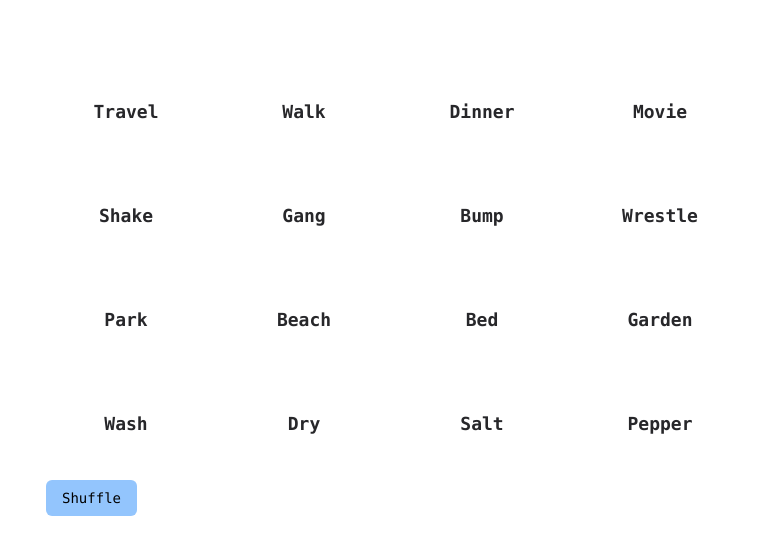
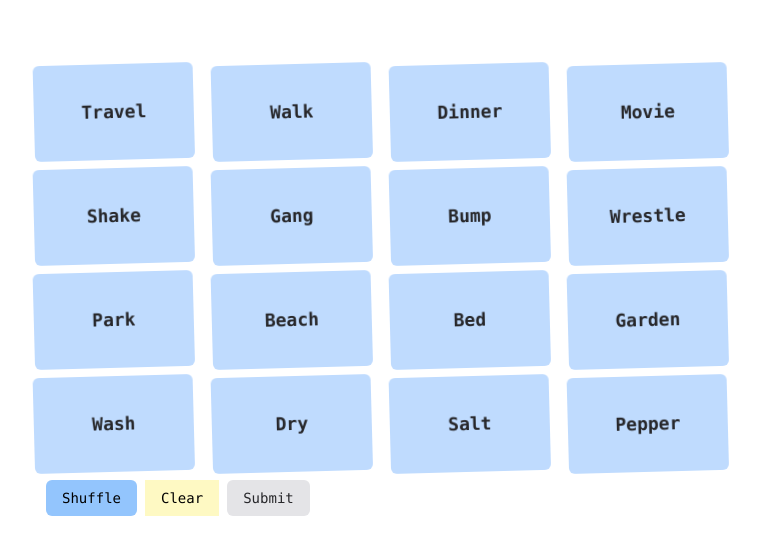
Before and after one commit to konfucius1/konnections, a React (Vite) app: page / in a window 1280 px wide. Shown: the top 554 px of the page, without its empty margins (242-1002 px from the left). Built offline with nearby package versions, Linux system fonts and the light colour scheme.

Commit message:
feat: add wobble animation for incorrect state

```diff
--- a/src/App.tsx
+++ b/src/App.tsx
@@ -1,9 +1,20 @@
+import { useState } from 'react';
 import { Grid } from './components/Grid';
 import { useConnectionsGame } from './hooks/useConnectionsGame';
 
 function App() {
-  const { words, selectedWords, handleSelectWord, handleShuffle } =
-    useConnectionsGame();
+  const {
+    words,
+    selectedWords,
+    handleSelectWord,
+    handleShuffle,
+    clearSelectedWords,
+    checkIfSelectionIsCorrect,
+  } = useConnectionsGame();
+
+  const reachedMaxSelection = selectedWords.length === 4;
+
+  const [isCorrect, setIsCorrect] = useState(false);
 
   return (
     <div className="flex flex-col gap-2">
@@ -12,12 +23,36 @@ function App() {
         selectedWords={selectedWords}
         onWordClick={handleSelectWord}
       />
+      <div className="flex gap-2">
         <button
           className="py-2 px-4 bg-blue-300 hover:bg-blue:600 rounded-md max-w-fit"
           onClick={handleShuffle}
         >
           Shuffle
         </button>
+
+        <button
+          className="py-2 px-4 bg-yellow-100"
+          onClick={clearSelectedWords}
+        >
+          Clear
+        </button>
+
+        <button
+          className={`rounded-md py-2 px-4 ${
+            reachedMaxSelection ? `bg-zinc-800` : `bg-zinc-200`
+          } ${
+            reachedMaxSelection ? 'text-yellow-50' : 'text-zinc-800'
+          } hover:bg-zinc-400 hover:text-zinc-900 transition ease-in-out`}
+          onClick={() => {
+            const result = checkIfSelectionIsCorrect(selectedWords);
+            console.log('result: ', result);
+            setIsCorrect(result);
+          }}
+        >
+          Submit
+        </button>
+      </div>
     </div>
   );
 }
--- a/src/components/tile/Tile.tsx
+++ b/src/components/tile/Tile.tsx
@@ -7,9 +7,9 @@ type TileType = {
 export function Tile({ word, isSelected, onClick }: TileType) {
   return (
     <button
-      className={`bg-blue-${
-        isSelected ? 400 : 200
-      } text-zinc-800 px-8 rounded-md py-4 max-w-40 text-lg font-semibold hover:bg-blue-300 transition ease-in-out delay-25 h-24 items-center flex justify-center`}
+      className={`${
+        isSelected ? `bg-blue-400` : `bg-blue-200`
+      } text-zinc-800 px-8 rounded-md py-4 max-w-40 text-lg font-semibold  hover:bg-blue-300 transition ease-in-out delay-25 h-24 items-center flex justify-center animate-wobble`}
       onClick={onClick}
     >
       {word}
--- a/src/hooks/useConnectionsGame.ts
+++ b/src/hooks/useConnectionsGame.ts
@@ -12,14 +12,13 @@ function shuffleWords(words: string[]) {
 export function useConnectionsGame() {
   const [words, setWords] = useState(flattenWords(categories));
   const [selectedWords, setSelectedWords] = useState<string[]>([]);
-  console.log('selectedWords: ', selectedWords);
 
   function handleShuffle() {
     setWords(shuffleWords([...words]));
   }
 
   function handleSelectWord(word: string) {
-    if (selectedWords.length === 4) return;
+    // if (selectedWords.length === 4) return;
 
     if (selectedWords.includes(word)) {
       setSelectedWords(
@@ -30,11 +29,30 @@ export function useConnectionsGame() {
     }
   }
 
+  function clearSelectedWords() {
+    setSelectedWords([]);
+  }
+
+  function arrayContainsAllElements(arr: string[], target: string[]): boolean {
+    return target.every((element) => arr.includes(element));
+  }
+
+  function checkIfSelectionIsCorrect(target: string[]): boolean {
+    const arrayOfArrays = Object.values(categories);
+    return arrayOfArrays.some(
+      (array) =>
+        arrayContainsAllElements(array, target) &&
+        array.length === target.length,
+    );
+  }
+
   return {
     words,
     setWords,
     selectedWords,
     handleSelectWord,
     handleShuffle,
+    clearSelectedWords,
+    checkIfSelectionIsCorrect,
   };
 }
--- a/tailwind.config.js
+++ b/tailwind.config.js
@@ -1,8 +1,43 @@
 /** @type {import('tailwindcss').Config} */
 export default {
-  content: ["./index.html", "./src/**/*.{js,ts,jsx,tsx}"],
+  content: ['./index.html', './src/**/*.{js,ts,jsx,tsx}'],
   theme: {
-    extend: {},
+    extend: {
+      keyframes: {
+        wobble: {
+          from: {
+            transform: 'translate3d(0, 0, 0)',
+          },
+
+          '15%': {
+            transform: 'translate3d(-25%, 0, 0) rotate3d(0, 0, 1, -5deg)',
+          },
+
+          '30%': {
+            transform: 'translate3d(20%, 0, 0) rotate3d(0, 0, 1, 3deg)',
+          },
+
+          '45%': {
+            transform: 'translate3d(-15%, 0, 0) rotate3d(0, 0, 1, -3deg)',
+          },
+
+          '60%': {
+            transform: 'translate3d(10%, 0, 0) rotate3d(0, 0, 1, 2deg)',
+          },
+
+          '75%': {
+            transform: 'translate3d(-5%, 0, 0) rotate3d(0, 0, 1, -1deg)',
+          },
+
+          to: {
+            transform: 'translate3d(0, 0, 0)',
+          },
+        },
+      },
+      animation: {
+        wobble: 'wobble 1s infinite',
+      },
+    },
   },
   plugins: [],
-}
+};
```
Lines whose indentation alone changed are shown as unchanged.
